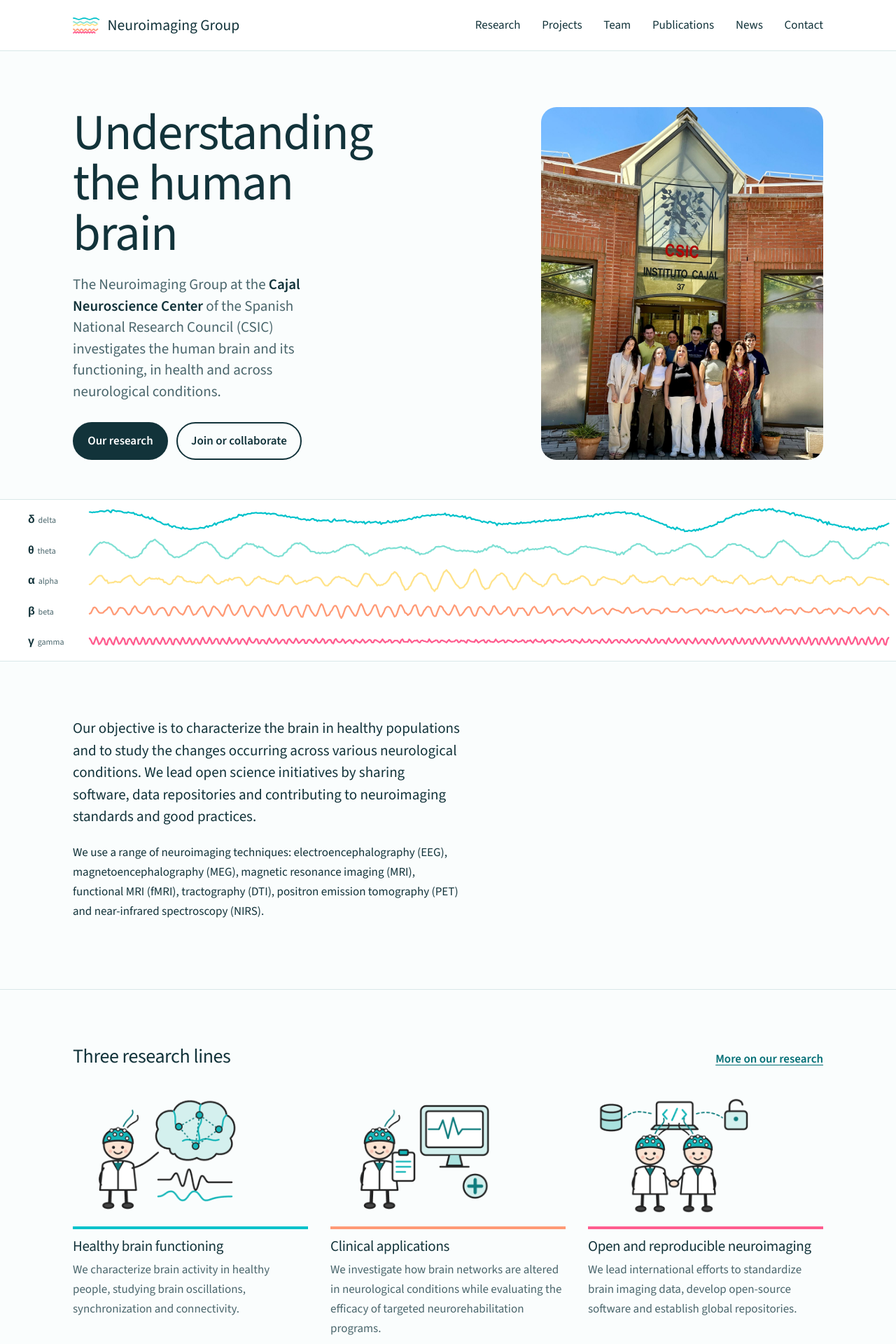
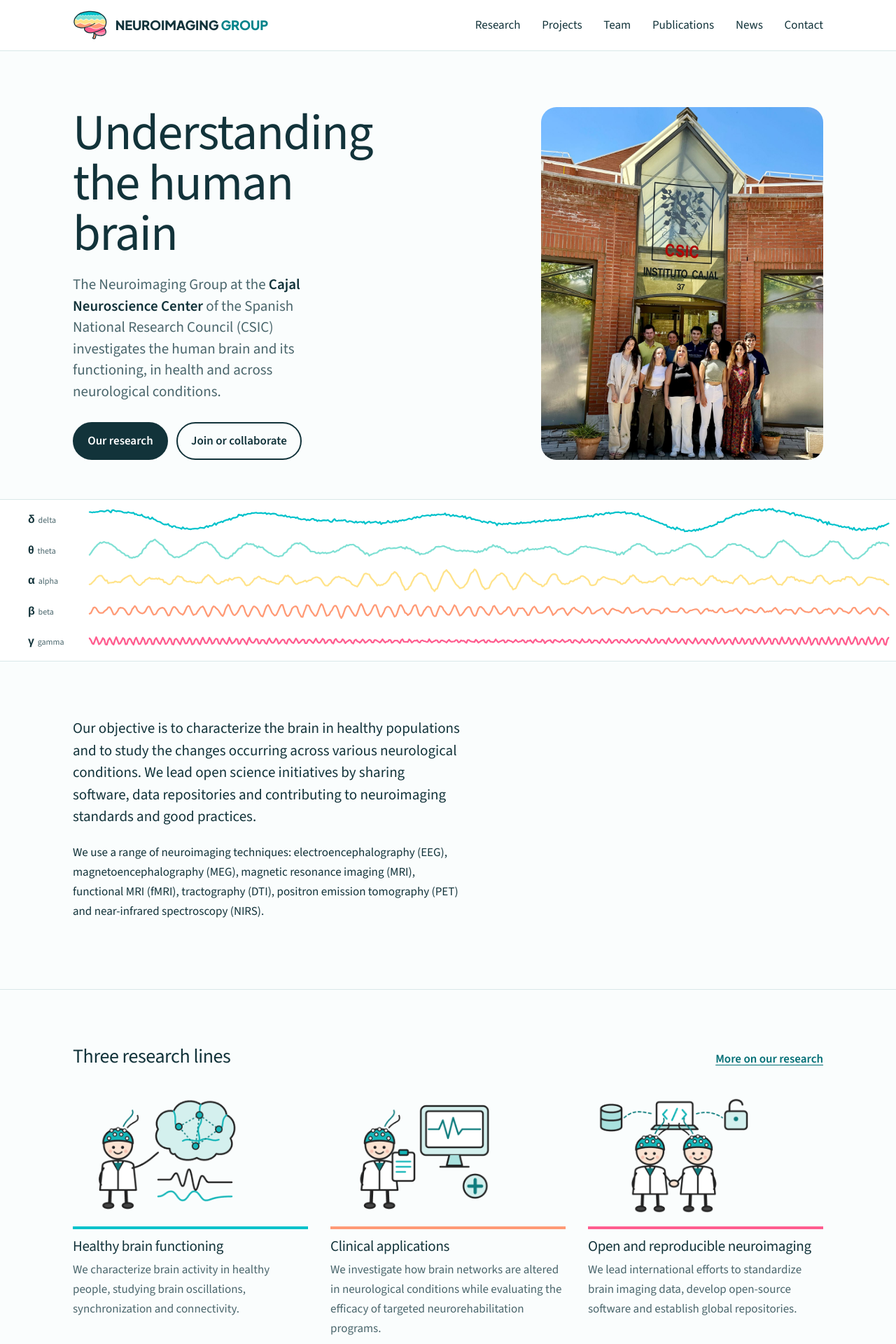
Before and after one commit to cajal-neuroimaging/cajal-neuroimaging.github.io, a Jekyll site: the page built from index.html, in a window 1280 px wide. Shown: the top 1920 px of the page at 70% size. Built offline with Jekyll 4.4.1, drawn with Linux system fonts in a browser that asks for light colours; some of the changed text lies outside the part shown.

Commit message:
Group logo and wordmark from the design artifact; new favicon
Co-Authored-By: Claude Opus 5.5 <noreply@anthropic.com>
Claude-Session: https://claude.ai/code/session_016qHx7xJtVuA2p8MXZK7uaB

```diff
--- a/_includes/footer.html
+++ b/_includes/footer.html
@@ -1,7 +1,7 @@
 <footer class="site-foot">
   <div class="wrap site-foot__inner">
     <div>
-      <p class="site-foot__name">Neuroimaging Group</p>
+      <p class="site-foot__name"><span class="wordmark wordmark--light">NEUROIMAGING <span>GROUP</span></span></p>
       <p>{{ site.group.address }}<br>Lab {{ site.group.lab }}. Phone {{ site.group.phone }}</p>
     </div>
     <div class="site-foot__inst">
--- a/_includes/header.html
+++ b/_includes/header.html
@@ -1,8 +1,8 @@
 <header class="site-head">
   <div class="wrap site-head__inner">
     <a class="brand" href="{{ '/' | relative_url }}">
-      {% include mark.html %}
-      <span>Neuroimaging Group</span>
+      {% include logo-mark.html %}
+      <span class="wordmark">NEUROIMAGING <span>GROUP</span></span>
     </a>
     <button class="nav-toggle" aria-expanded="false" aria-controls="site-nav">Menu</button>
     <nav id="site-nav" class="site-nav" aria-label="Main">
--- /dev/null
+++ b/_includes/logo-mark.html
@@ -0,0 +1,11 @@
+<svg class="logo-mark" xmlns="http://www.w3.org/2000/svg" viewBox="24 32 356 296" role="img" aria-label="Neuroimaging Group logo">
+<defs><clipPath id="hdcb"><path d="M150 206C120 214 78 210 56 192C34 172 32 136 48 108C70 70 122 46 186 42C244 38 302 52 336 86C364 114 372 152 360 186C352 208 336 222 316 228C290 242 252 258 214 260C184 262 158 252 148 236C142 226 142 214 150 206Z"/></clipPath><clipPath id="hdcl"><path d="M232 236C236 276 290 298 334 286C368 276 374 240 346 212Z"/></clipPath></defs>
+<g stroke="#12333B" stroke-width="9" stroke-linejoin="round" stroke-linecap="round"><path d="M236 246C244 270 240 296 228 316C236 322 248 322 254 318C262 296 266 272 264 248Z" fill="#FF9A76"/><path d="M232 236C236 276 290 298 334 286C368 276 374 240 346 212Z" fill="#FF5D8F"/></g>
+<g clip-path="url(#hdcl)" fill="none" stroke="#FFFFFF" stroke-width="5" stroke-linecap="round"><path d="M252 252C280 270 322 272 356 250"/><path d="M262 270C292 284 330 284 362 264"/></g>
+<g clip-path="url(#hdcb)" stroke="#FFFFFF" stroke-width="5.5"><rect x="0" y="0" width="420" height="340" fill="#00C2CB" stroke="none"/>
+<path fill="#7FE0D4" d="M-20 84 Q-13 76 -6 84 T8 84 T22 84 T36 84 T50 84 T64 84 T78 84 T92 84 T106 84 T120 84 T134 84 T148 84 T162 84 T176 84 T190 84 T204 84 T218 84 T232 84 T246 84 T260 84 T274 84 T288 84 T302 84 T316 84 T330 84 T344 84 T358 84 T372 84 T386 84 T400 84 T414 84 T428 84 T442 84 L442 330 L-20 330Z"/>
+<path fill="#FFE38A" d="M-20 126 Q-6 112 8 126 T36 126 T64 126 T92 126 T120 126 T148 126 T176 126 T204 126 T232 126 T260 126 T288 126 T316 126 T344 126 T372 126 T400 126 T428 126 T456 126 L456 330 L-20 330Z"/>
+<path fill="#FF9A76" d="M-20 168 Q4 150 28 168 T76 168 T124 168 T172 168 T220 168 T268 168 T316 168 T364 168 T412 168 T460 168 L460 330 L-20 330Z"/>
+<path fill="#FF5D8F" d="M-20 210 Q20 188 60 210 T140 210 T220 210 T300 210 T380 210 T460 210 L460 330 L-20 330Z"/></g>
+<g fill="none" stroke="#12333B" stroke-width="9" stroke-linejoin="round" stroke-linecap="round"><path d="M150 206C120 214 78 210 56 192C34 172 32 136 48 108C70 70 122 46 186 42C244 38 302 52 336 86C364 114 372 152 360 186C352 208 336 222 316 228C290 242 252 258 214 260C184 262 158 252 148 236C142 226 142 214 150 206Z"/><path d="M150 206C184 198 220 186 250 164" stroke-width="8"/></g>
+</svg>
--- a/_layouts/default.html
+++ b/_layouts/default.html
@@ -7,7 +7,7 @@
   <meta name="description" content="{{ page.description | default: site.description | strip }}">
   <link rel="preconnect" href="https://fonts.googleapis.com">
   <link rel="preconnect" href="https://fonts.gstatic.com" crossorigin>
-  <link href="https://fonts.googleapis.com/css2?family=Source+Sans+3:ital,wght@0,300;0,400;0,600;0,700;1,300;1,400&display=swap" rel="stylesheet">
+  <link href="https://fonts.googleapis.com/css2?family=Plus+Jakarta+Sans:wght@500;800&family=Source+Sans+3:ital,wght@0,300;0,400;0,600;0,700;1,300;1,400&display=swap" rel="stylesheet">
   <link rel="stylesheet" href="{{ '/assets/css/main.css' | relative_url }}?v={{ site.time | date: '%s' }}">
   <link rel="icon" href="{{ '/assets/img/favicon.svg' | relative_url }}" type="image/svg+xml">
 </head>
--- a/assets/css/main.css
+++ b/assets/css/main.css
@@ -312,3 +312,11 @@ p { margin: 0 0 1em; }
 .people--alumni .person__avatar { max-width: 8.5rem; font-size: 2.2rem; }
 @media (prefers-reduced-motion: reduce) { .person__avatar img { transition: none; } }
 @media (max-width: 520px) { .people--pi .person { grid-template-columns: 1fr; } }
+
+/* ---------- group identity: logo and wordmark ---------- */
+.brand .logo-mark { width: 3.1rem; height: auto; flex-shrink: 0; }
+.wordmark { font-family: "Plus Jakarta Sans", var(--display); font-weight: 800; font-size: 1.15rem; letter-spacing: -0.01em; color: #12333B; line-height: 1; }
+.wordmark span { color: #00838A; }
+.wordmark--light { color: #fff; font-size: 1.35rem; }
+.wordmark--light span { color: var(--turquoise); }
+@media (max-width: 400px) { .wordmark { font-size: 1rem; } .brand .logo-mark { width: 2.6rem; } }
```
Also changed, not shown: _includes/logo-mark-dark.html (added, +11 -0 lines), assets/img/favicon.svg, assets/img/logo.svg (added).
